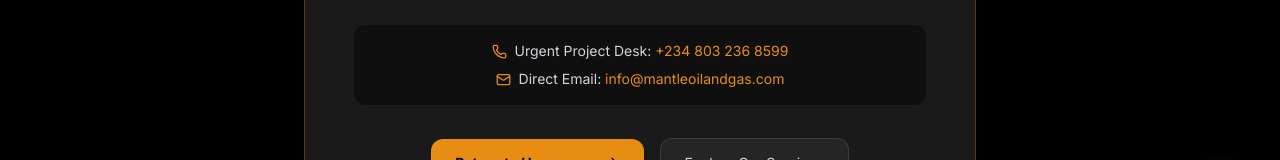
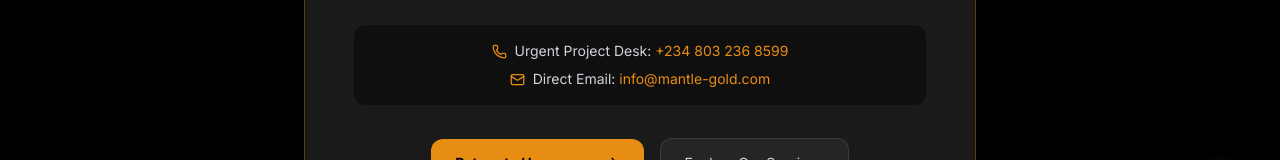
Before and after one commit to Earthpasserby/mantle-oil--ltd, a React (Vite) app: page /thank-you in a window 1280 px wide. Shown: the part 544-704 px from the top of the page. Built offline with nearby package versions, Linux system fonts and the light colour scheme.

Commit message:
fix(contact): standardize official contact email to info@mantle-gold.com across all pages

```diff
--- a/src/pages/PrivacyPolicy.jsx
+++ b/src/pages/PrivacyPolicy.jsx
@@ -66,7 +66,7 @@
                 <section>
                     <h2 className="text-xl sm:text-2xl font-serif font-bold text-white mb-3">5. Contact Information</h2>
                     <p>
-                        For any questions concerning this Privacy Policy, please contact our administrative office at 31 Discovery Gardens Estate, Lekki, Lagos, Nigeria, or email us at <a href="mailto:info@mantleoilandgas.com" className="text-gold hover:underline">info@mantleoilandgas.com</a>.
+                        For any questions concerning this Privacy Policy, please contact our administrative office at 31 Discovery Gardens Estate, Lekki, Lagos, Nigeria, or email us at <a href="mailto:info@mantle-gold.com" className="text-gold hover:underline">info@mantle-gold.com</a>.
                     </p>
                 </section>
             </div>
--- a/src/pages/TermsOfService.jsx
+++ b/src/pages/TermsOfService.jsx
@@ -65,7 +65,7 @@
                         <br />
                         31 Discovery Gardens Estate, Lekki, Lagos, Nigeria
                         <br />
-                        Email: <a href="mailto:info@mantleoilandgas.com" className="text-gold hover:underline">info@mantleoilandgas.com</a>
+                        Email: <a href="mailto:info@mantle-gold.com" className="text-gold hover:underline">info@mantle-gold.com</a>
                     </p>
                 </section>
             </div>
--- a/src/pages/ThankYou.jsx
+++ b/src/pages/ThankYou.jsx
@@ -37,7 +37,7 @@
                         </div>
                         <div className="flex items-center justify-center gap-2">
                             <Mail size={15} className="text-gold" />
-                            <span>Direct Email: <a href="mailto:info@mantleoilandgas.com" className="text-gold hover:underline">info@mantleoilandgas.com</a></span>
+                            <span>Direct Email: <a href="mailto:info@mantle-gold.com" className="text-gold hover:underline">info@mantle-gold.com</a></span>
                         </div>
                     </div>
 
--- a/src/pages/services/EPCIService.jsx
+++ b/src/pages/services/EPCIService.jsx
@@ -26,7 +26,7 @@
     },
     {
         question: "How do we engage Mantle-Gold Ltd for an EPCI project tender?",
-        answer: "You can request a technical qualification package or submit your Invitation to Tender (ITT) directly via email at info@mantleoilandgas.com or contact our Lagos engineering office at +234 803 236 8599."
+        answer: "You can request a technical qualification package or submit your Invitation to Tender (ITT) directly via email at info@mantle-gold.com or contact our Lagos engineering office at +234 803 236 8599."
     }
 ];
 
--- a/src/pages/services/FabricationService.jsx
+++ b/src/pages/services/FabricationService.jsx
@@ -26,7 +26,7 @@
     },
     {
         question: "How can clients request a quotation for offshore fabrication work?",
-        answer: "You can submit engineering drawings, technical specifications, or Invitation to Tender (ITT) packages directly to our Lagos commercial team via email at info@mantleoilandgas.com or by calling +234 803 236 8599."
+        answer: "You can submit engineering drawings, technical specifications, or Invitation to Tender (ITT) packages directly to our Lagos commercial team via email at info@mantle-gold.com or by calling +234 803 236 8599."
     }
 ];
 
--- a/src/pages/services/ProcurementService.jsx
+++ b/src/pages/services/ProcurementService.jsx
@@ -26,7 +26,7 @@
     },
     {
         question: "How can operators submit a procurement requisition or RFQ?",
-        answer: "Operators can transmit their Bill of Materials (BOM), Material Requisitions (MR), or Request for Quotation (RFQ) directly to our procurement department at info@mantleoilandgas.com or telephone +234 803 236 8599."
+        answer: "Operators can transmit their Bill of Materials (BOM), Material Requisitions (MR), or Request for Quotation (RFQ) directly to our procurement department at info@mantle-gold.com or telephone +234 803 236 8599."
     }
 ];
 
```
